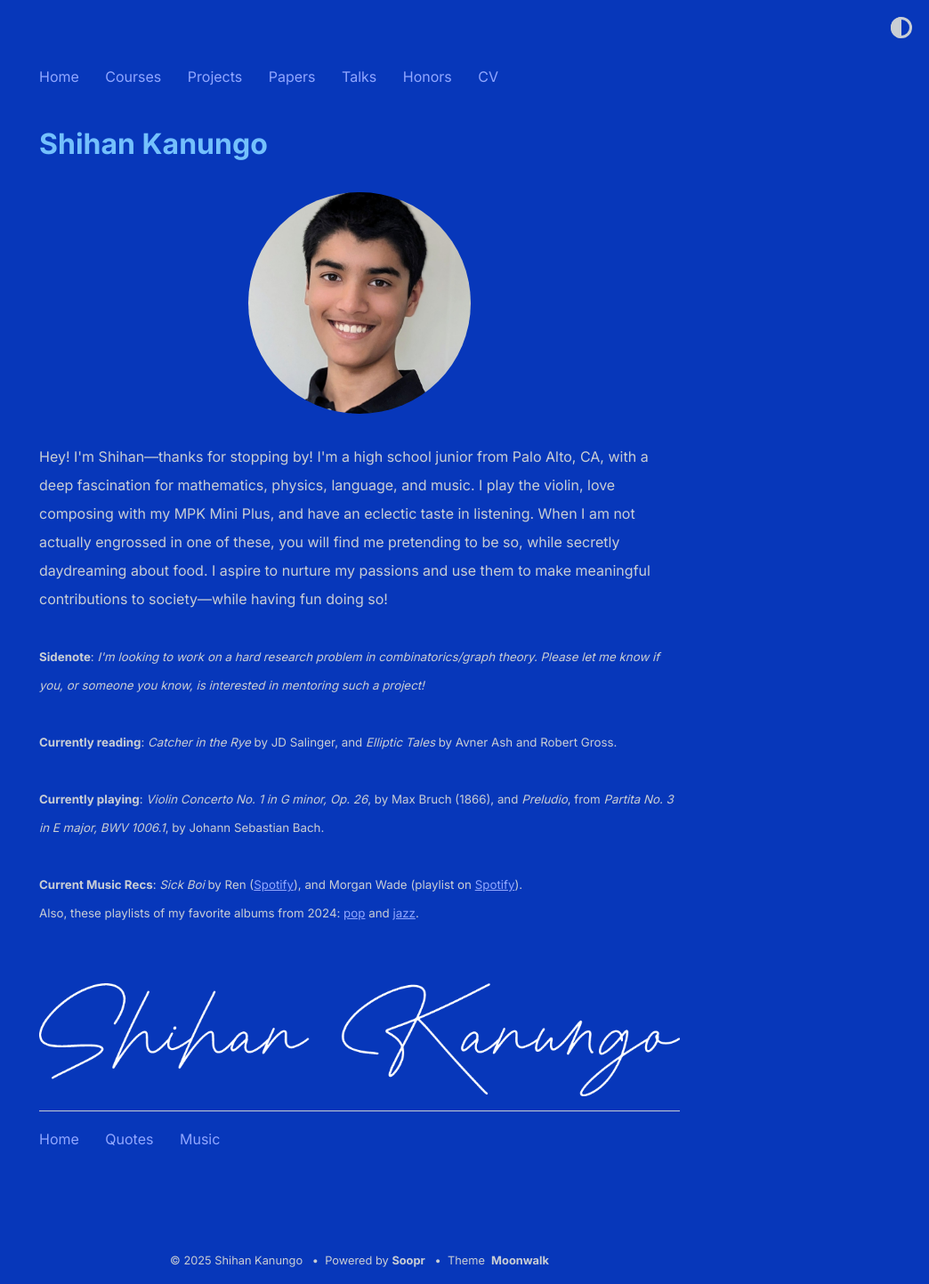
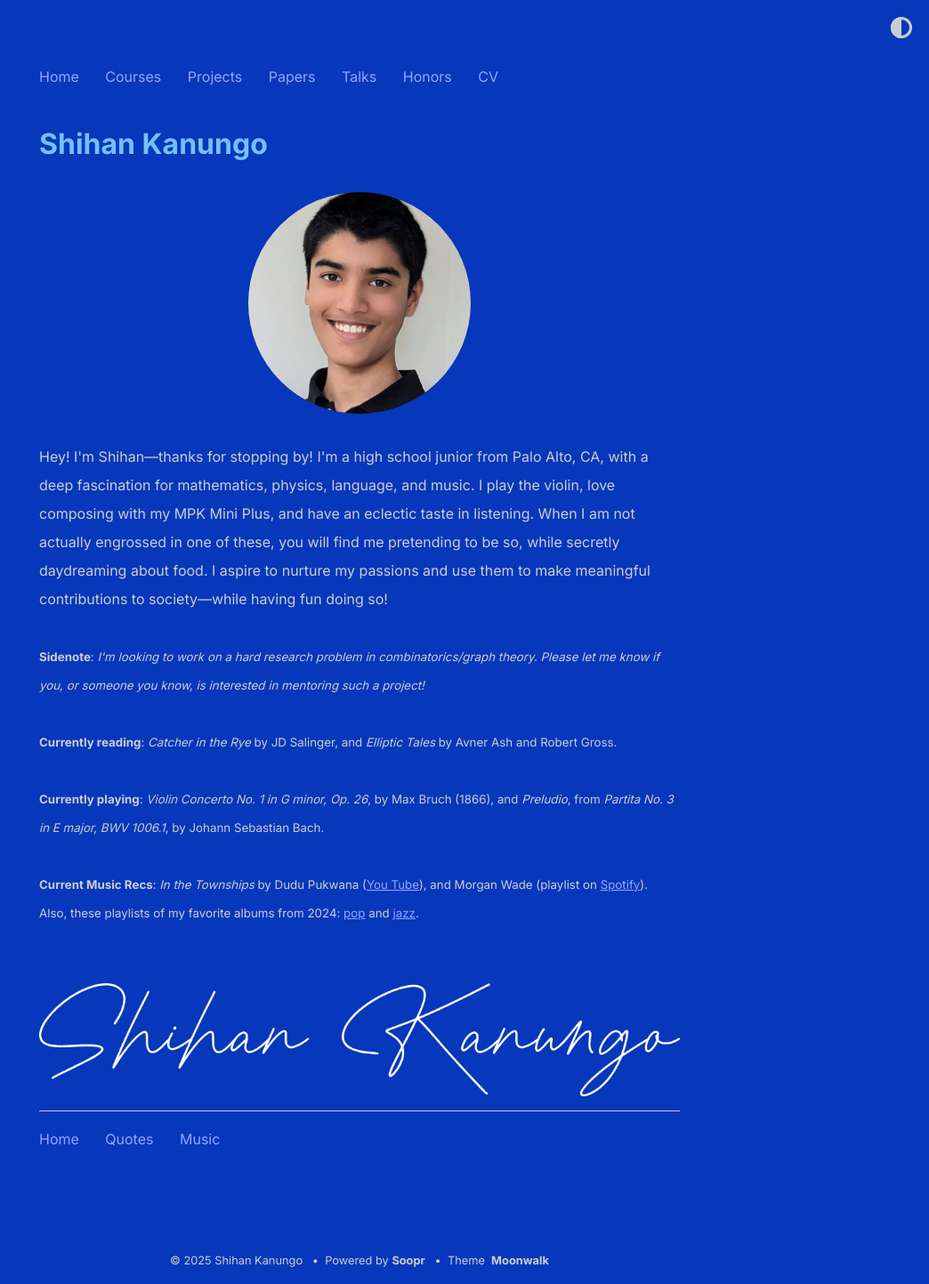
Before and after one commit to shihankanungo/shihankanungo.github.io, a Jekyll site: the page built from index.md, in a window 1280 px wide. Shown: the whole page at 89% size, without its empty margins (236-1280 px from the left). Built offline with Jekyll 4.4.1, drawn with Linux system fonts in a browser that asks for light colours.

Commit message:
Update _config.yml

```diff
--- a/_config.yml
+++ b/_config.yml
@@ -13,7 +13,7 @@ description: > # description of the site (multiple lines allowed)
           <br /><br />
           <small><b>Currently playing</b>: <i>Violin Concerto No. 1 in G minor, Op. 26</i>, by Max Bruch (1866), and <i>Preludio</i>, from <i>Partita No. 3 in E major, BWV 1006.1</i>, by Johann Sebastian Bach.</small>
           <br /><br />
-          <small><b>Current Music Recs</b>: <i>Sick Boi</i> by Ren (<a href="https://open.spotify.com/album/5qewHlxCihdHQP9fQGHUhH?si=Q5MQmY21Ta6Q4g6OO8Vkvg">Spotify</a>), and Morgan Wade (playlist on <a href="https://open.spotify.com/playlist/35zBVJ0veKEnQkrjjPb92L?si=89e8798862914e1d">Spotify</a>). <br> Also, these playlists of my favorite albums from 2024: <a href="https://open.spotify.com/playlist/0plT5tvEl6lVLrQDk0X3eu?si=fe06480b57f64999">pop</a> and <a href="https://open.spotify.com/playlist/5iHDUPHT30iNd4Feg0yg4f?si=737a0b1a27924789">jazz</a>. </small>
+          <small><b>Current Music Recs</b>: <i>In the Townships</i> by Dudu Pukwana (<a href="https://youtube.com/playlist?list=PLE8FFB87B77AF5AD8&si=CJrt4bXMtnqv0F4H">You Tube</a>), and Morgan Wade (playlist on <a href="https://open.spotify.com/playlist/35zBVJ0veKEnQkrjjPb92L?si=89e8798862914e1d">Spotify</a>). <br> Also, these playlists of my favorite albums from 2024: <a href="https://open.spotify.com/playlist/0plT5tvEl6lVLrQDk0X3eu?si=fe06480b57f64999">pop</a> and <a href="https://open.spotify.com/playlist/5iHDUPHT30iNd4Feg0yg4f?si=737a0b1a27924789">jazz</a>. </small>
           <br /><br /><br />
 
   <img className="mt-8 md:mt-12 w-1/2 sm:w-1/3 lg:w-1/4" src="/signature.png" alt="signature of shihan" aria-hidden="true" />
```
